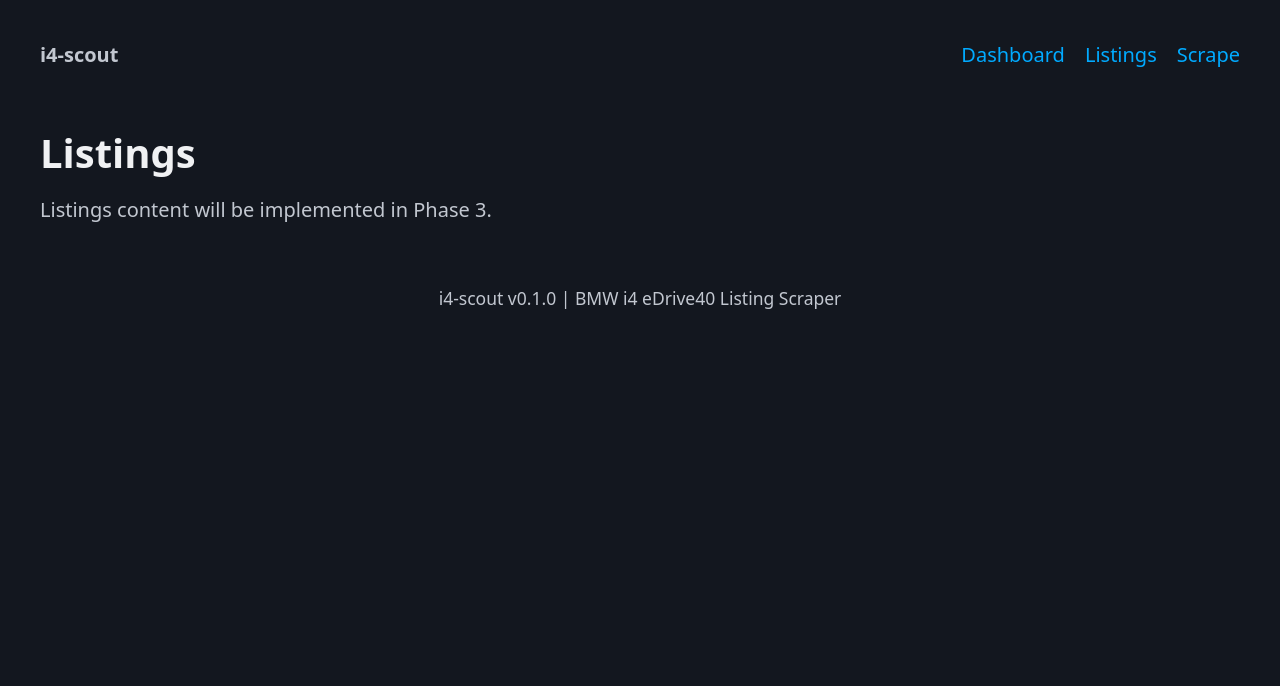
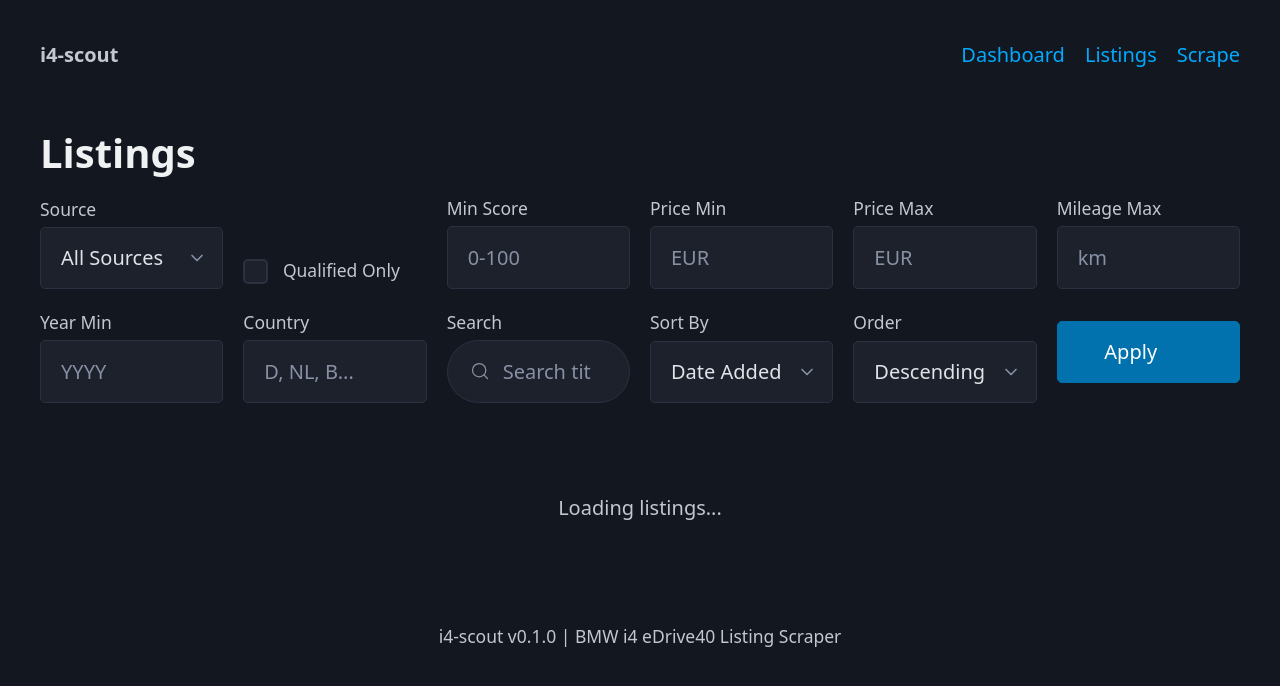
Before and after one commit to aaearon/i4-scout, a Python web app: template src/i4_scout/api/templates/pages/listings.html in a window 1280 px wide. Shown: the top 686 px of the page. Run offline with Jinja, Linux system fonts and the light colour scheme; the template is opened without the code that fills it, so the values that code supplies are empty.

Commit message:
feat(web): add listings page with filters and pagination (Phase 3)
- Filter form with source, qualified, score, price, mileage, year, country, search
- Listings table with sortable columns
- HTMX-powered filtering with URL state preservation
- Pagination with Previous/Next navigation
- Search with debounce (500ms delay)

```diff
--- /dev/null
+++ b/src/i4_scout/api/templates/components/filter_form.html
@@ -0,0 +1,148 @@
+<form
+    class="filter-form"
+    hx-get="/partials/listings"
+    hx-target="#listings-table"
+    hx-push-url="true"
+    hx-indicator="#filter-indicator"
+>
+    <div class="filter-group">
+        <label for="source">Source</label>
+        <select name="source" id="source">
+            <option value="">All Sources</option>
+            <option value="autoscout24_de" {% if filters.source == 'autoscout24_de' %}selected{% endif %}>AutoScout24 DE</option>
+            <option value="autoscout24_nl" {% if filters.source == 'autoscout24_nl' %}selected{% endif %}>AutoScout24 NL</option>
+        </select>
+    </div>
+
+    <div class="filter-group">
+        <label for="qualified_only">
+            <input
+                type="checkbox"
+                name="qualified_only"
+                id="qualified_only"
+                value="true"
+                {% if filters.qualified_only %}checked{% endif %}
+            >
+            Qualified Only
+        </label>
+    </div>
+
+    <div class="filter-group">
+        <label for="min_score">Min Score</label>
+        <input
+            type="number"
+            name="min_score"
+            id="min_score"
+            min="0"
+            max="100"
+            step="1"
+            placeholder="0-100"
+            value="{{ filters.min_score if filters.min_score else '' }}"
+        >
+    </div>
+
+    <div class="filter-group">
+        <label for="price_min">Price Min</label>
+        <input
+            type="number"
+            name="price_min"
+            id="price_min"
+            min="0"
+            step="1000"
+            placeholder="EUR"
+            value="{{ filters.price_min if filters.price_min else '' }}"
+        >
+    </div>
+
+    <div class="filter-group">
+        <label for="price_max">Price Max</label>
+        <input
+            type="number"
+            name="price_max"
+            id="price_max"
+            min="0"
+            step="1000"
+            placeholder="EUR"
+            value="{{ filters.price_max if filters.price_max else '' }}"
+        >
+    </div>
+
+    <div class="filter-group">
+        <label for="mileage_max">Mileage Max</label>
+        <input
+            type="number"
+            name="mileage_max"
+            id="mileage_max"
+            min="0"
+            step="5000"
+            placeholder="km"
+            value="{{ filters.mileage_max if filters.mileage_max else '' }}"
+        >
+    </div>
+
+    <div class="filter-group">
+        <label for="year_min">Year Min</label>
+        <input
+            type="number"
+            name="year_min"
+            id="year_min"
+            min="2015"
+            max="2030"
+            placeholder="YYYY"
+            value="{{ filters.year_min if filters.year_min else '' }}"
+        >
+    </div>
+
+    <div class="filter-group">
+        <label for="country">Country</label>
+        <input
+            type="text"
+            name="country"
+            id="country"
+            maxlength="5"
+            placeholder="D, NL, B..."
+            value="{{ filters.country if filters.country else '' }}"
+        >
+    </div>
+
+    <div class="filter-group">
+        <label for="search">Search</label>
+        <input
+            type="search"
+            name="search"
+            id="search"
+            placeholder="Search title/description"
+            value="{{ filters.search if filters.search else '' }}"
+            hx-get="/partials/listings"
+            hx-target="#listings-table"
+            hx-trigger="input changed delay:500ms"
+            hx-push-url="true"
+            hx-include="closest form"
+        >
+    </div>
+
+    <div class="filter-group">
+        <label for="sort_by">Sort By</label>
+        <select name="sort_by" id="sort_by">
+            <option value="first_seen" {% if filters.sort_by == 'first_seen' or not filters.sort_by %}selected{% endif %}>Date Added</option>
+            <option value="price" {% if filters.sort_by == 'price' %}selected{% endif %}>Price</option>
+            <option value="mileage" {% if filters.sort_by == 'mileage' %}selected{% endif %}>Mileage</option>
+            <option value="score" {% if filters.sort_by == 'score' %}selected{% endif %}>Score</option>
+        </select>
+    </div>
+
+    <div class="filter-group">
+        <label for="sort_order">Order</label>
+        <select name="sort_order" id="sort_order">
+            <option value="desc" {% if filters.sort_order == 'desc' or not filters.sort_order %}selected{% endif %}>Descending</option>
+            <option value="asc" {% if filters.sort_order == 'asc' %}selected{% endif %}>Ascending</option>
+        </select>
+    </div>
+
+    <div class="filter-group">
+        <button type="submit">
+            Apply
+            <span id="filter-indicator" class="htmx-indicator spinner"></span>
+        </button>
+    </div>
+</form>
--- a/src/i4_scout/api/templates/pages/listings.html
+++ b/src/i4_scout/api/templates/pages/listings.html
@@ -4,5 +4,19 @@
 
 {% block content %}
 <h1>Listings</h1>
-<p>Listings content will be implemented in Phase 3.</p>
+
+<!-- Filter form -->
+{% include "components/filter_form.html" %}
+
+<!-- Listings table -->
+<div
+    id="listings-table"
+    hx-get="/partials/listings"
+    hx-trigger="load"
+    hx-swap="innerHTML"
+>
+    <div class="empty-state">
+        <p>Loading listings...</p>
+    </div>
+</div>
 {% endblock %}
```
Also changed, not shown: src/i4_scout/api/routes/partials.py (+74 -1 lines), src/i4_scout/api/routes/web.py (+26 -1 lines), src/i4_scout/api/templates/components/listing_row.html (added, +40 -0 lines), src/i4_scout/api/templates/components/pagination.html (added, +30 -0 lines), src/i4_scout/api/templates/partials/listings_table.html (added, +30 -0 lines).
